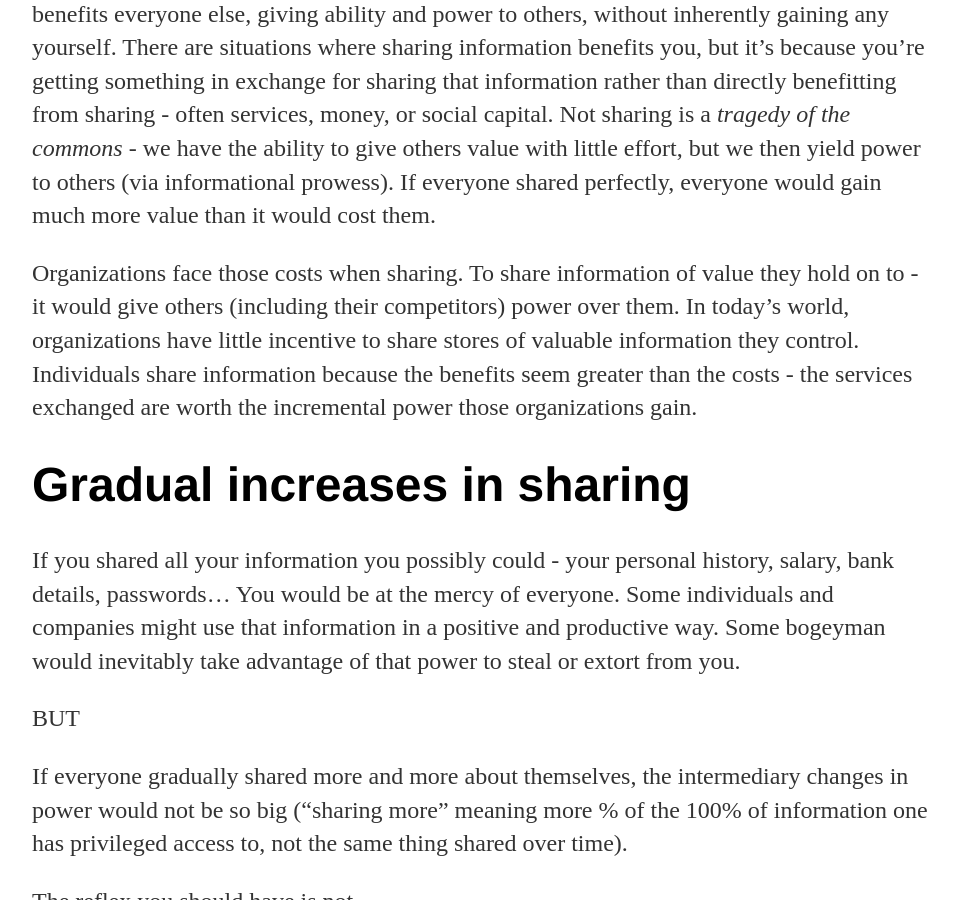
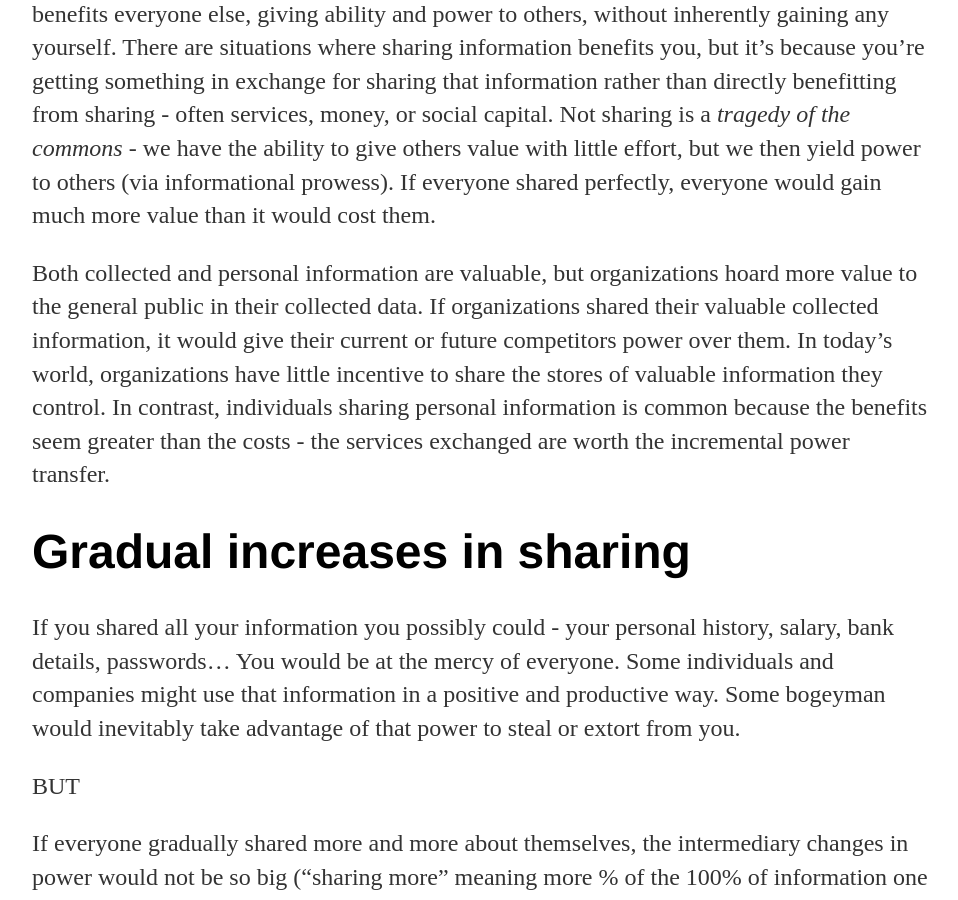
Before and after one commit to curiousest/curiousest.github.io, a Jekyll site: the page built from _posts/2016-12-22-privacy-is-a-tragedy-of-the-commons.md, in a window 1280 px wide and 900 px high, scrolled down 2750 px. Shown: the whole window, without its empty margins (160-1118 px from the left). Built offline with Jekyll 4.4.1, drawn with Linux system fonts in a browser that asks for light colours.

Commit message:
Update 2016-12-22-privacy-is-a-tragedy-of-the-commons.md

```diff
--- a/_posts/2016-12-22-privacy-is-a-tragedy-of-the-commons.md
+++ b/_posts/2016-12-22-privacy-is-a-tragedy-of-the-commons.md
@@ -63,7 +63,7 @@ The cost of a publicly traded company having to share their revenues, expenses,
 
 Information inequality means that sharing information has a cost. Sharing information benefits everyone else, giving ability and power to others, without inherently gaining any yourself. There are situations where sharing information benefits you, but it's because you're getting something in exchange for sharing that information rather than directly benefitting from sharing - often services, money, or social capital. Not sharing is a *tragedy of the commons* - we have the ability to give others value with little effort, but we then yield power to others (via informational prowess). If everyone shared perfectly, everyone would gain much more value than it would cost them.
 
-Organizations face those costs when sharing. To share information of value they hold on to - it would give others (including their competitors) power over them. In today's world, organizations have little incentive to share stores of valuable information they control. Individuals share information because the benefits seem greater than the costs - the services exchanged are worth the incremental power those organizations gain.
+Both collected and personal information are valuable, but organizations hoard more value to the general public in their collected data. If organizations shared their valuable collected information, it would give their current or future competitors power over them. In today's world, organizations have little incentive to share the stores of valuable information they control. In contrast, individuals sharing personal information is common because the benefits seem greater than the costs - the services exchanged are worth the incremental power transfer.
 
 # Gradual increases in sharing
 
```
